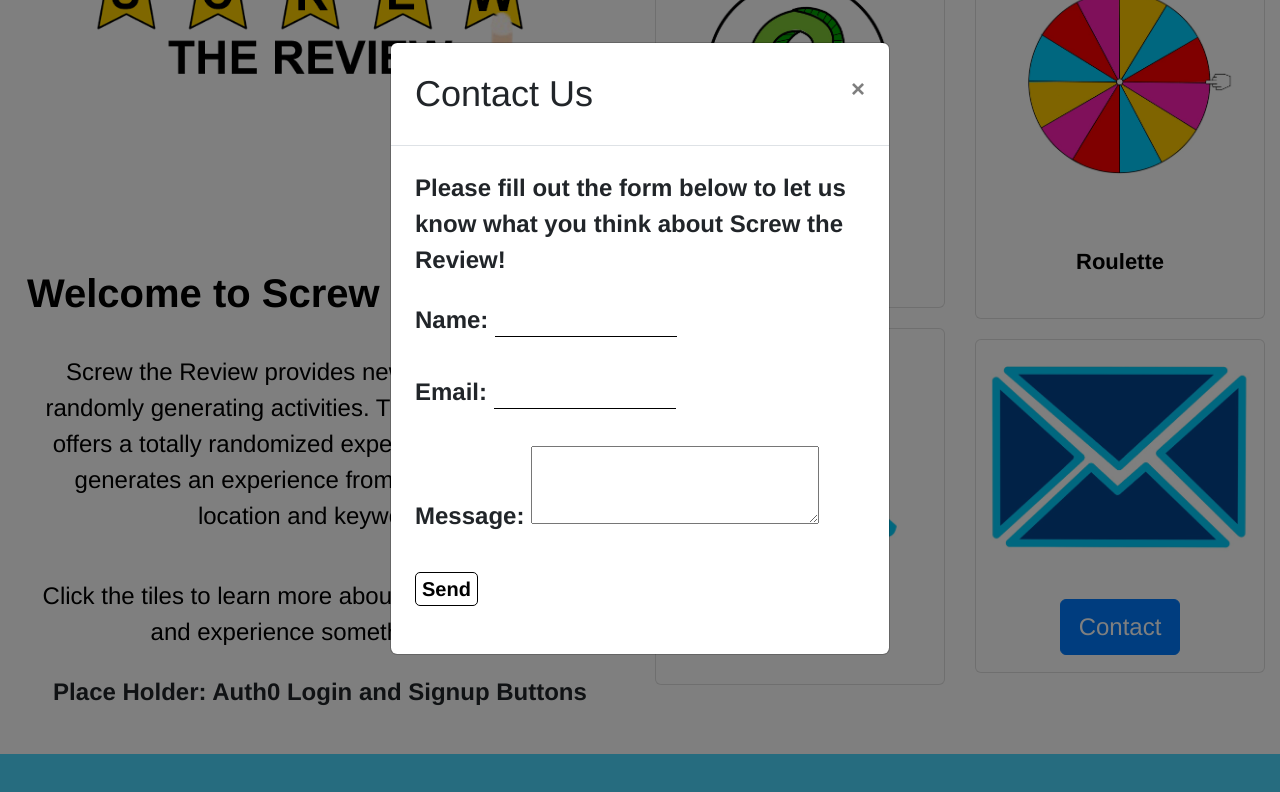
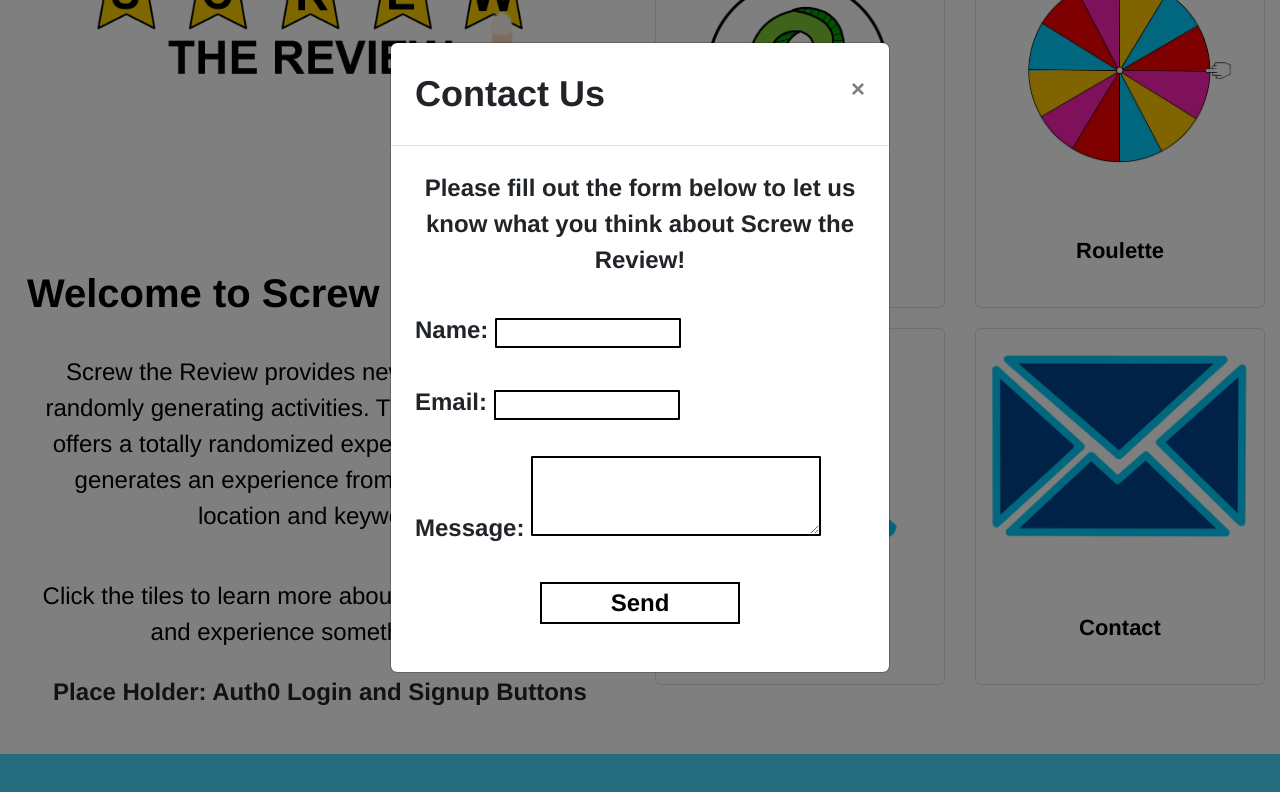
Before and after one commit to mackenzieleach/screwthereview, a React (Create React App) app: page / in a window 1280 px wide. Both pictures are taken after a click on the button "Contact". Shown: the part 201-993 px from the top of the page. Built offline with nearby package versions, Linux system fonts and the light colour scheme.

Commit message:
Completed Contact Form on Landing Page

```diff
--- a/src/App.css
+++ b/src/App.css
@@ -104,20 +104,60 @@
   text-align: center;
 }
 
-.card-body > button, .card-body > a {
+.card-body > a {
   color: black;
   font-size: 22px;
   font-family: 'Helvetica';
   font-weight: 800;
 }
 
-.card-body > a:focus, .card-body  > a:hover {
+.card-body > #modal > #contact-button {
+  color: black;
+  background-color: transparent;
+  border-color: transparent;
+  color: black;
+  font-weight: 800;
+  font-size: 22px;
+  font-family: 'Helvetica';
+}
+
+.card-body > a:focus, .card-body  > a:hover, .card-body > #modal > #contact-button:hover {
   /* This is the actual color from the stars in logo png*/
   color: #f5d101;
   text-decoration: none;
   box-shadow: none;
 }
 
+#modal {
+  height: "30px";
+}
+
+#form-text {
+  font-size: 24px;
+}
+
+#name, #email, #message{
+  border: 2px solid black;
+  border-radius: 1px;
+}
+
+#contact-prompt{
+  text-align: center;
+  padding-bottom: 10px;
+}
+
+#modal-title {
+  font-weight: 800;
+}
+
+button#submit-contact {
+  width: 200px;
+  font-size: 24px;
+  margin: auto;
+  display: grid;
+  border-radius: 0px;
+  border: 2px solid black;
+}
 
 /* WHEEL */
 #wheel {
--- a/src/App.js
+++ b/src/App.js
@@ -11,7 +11,6 @@ import Roulette from './Roulette';
 import About from './About';
 import Account from './Account';
 import Footer from './Footer';
-import Contact from './Contact'
 
 
 class App extends Component {
--- a/src/Home.js
+++ b/src/Home.js
@@ -63,27 +63,27 @@ class Home extends Component {
                             </div>
                         </div>
 
-                        {/* Contact Us Card:
-                            This card renders a modal (pop-up window) when clicked that displays a contact form
-                        */}
+                        {/* Contact Us Card:*/}
                         <div className="card" id="ContactUs">
                             <img className="card-img-top" src={contactIcon} alt="Logo" />
                             <div className="card-body">
-                                <div className="d-flex align-items-center justify-content-center" style={{ height: "30px" }}>
-                                    <Button variant="primary" onClick={this.openModal}> Contact </Button>
+                                <div className="d-flex align-items-center justify-content-center" id="modal">
+                                    <Button id="contact-button" variant="primary" onClick={this.openModal}> Contact </Button>
                                 </div>
 
-                                <Modal show={this.state.isOpen} onHide={this.closeModal}>
+                                {/* Opens a pop-up window with contact form*/}
+                                <Modal show={this.state.isOpen} onHide={this.closeModal} id="pop-up">
                                     <Modal.Header closeButton>
-                                        <Modal.Title>Contact Us</Modal.Title>
+                                        <Modal.Title id="modal-title">Contact Us</Modal.Title>
                                     </Modal.Header>
-                                    <Modal.Body>
-                                        <p> Please fill out the form below to let us know what you think about Screw the Review! </p>
+                                    <Modal.Body id="modal-body">
+                                        {/* Contact Form is integrated with Netlify*/}
+                                        <p id="contact-prompt"> Please fill out the form below to let us know what you think about Screw the Review! </p>
                                         <form name="contact" netlify>
-                                            <p><label id="form-text">Name: <input type="text" name="name" /></label></p>
-                                            <p><label id="form-text">Email: <input type="email" name="email" /></label></p>
-                                            <p><label id="form-text">Message: <textarea name="message"></textarea></label></p>
-                                            <p><button type="submit">Send</button></p>
+                                            <p><label id="form-text">Name: <input id="name" type="text" name="name" /></label></p>
+                                            <p><label id="form-text">Email: <input id="name" type="email" name="email" /></label></p>
+                                            <p><label id="form-text">Message: <textarea id="name" name="message"></textarea></label></p>
+                                            <p><button id="submit-contact" type="submit">Send</button></p>
                                         </form>
                                     </Modal.Body>
                                 </Modal>
@@ -97,5 +97,3 @@ class Home extends Component {
 }
 
 export default Home;
-
-{/* <a href="/contact" className="btn btn-link btn-block" id="button">Contact</a> */ }
```
